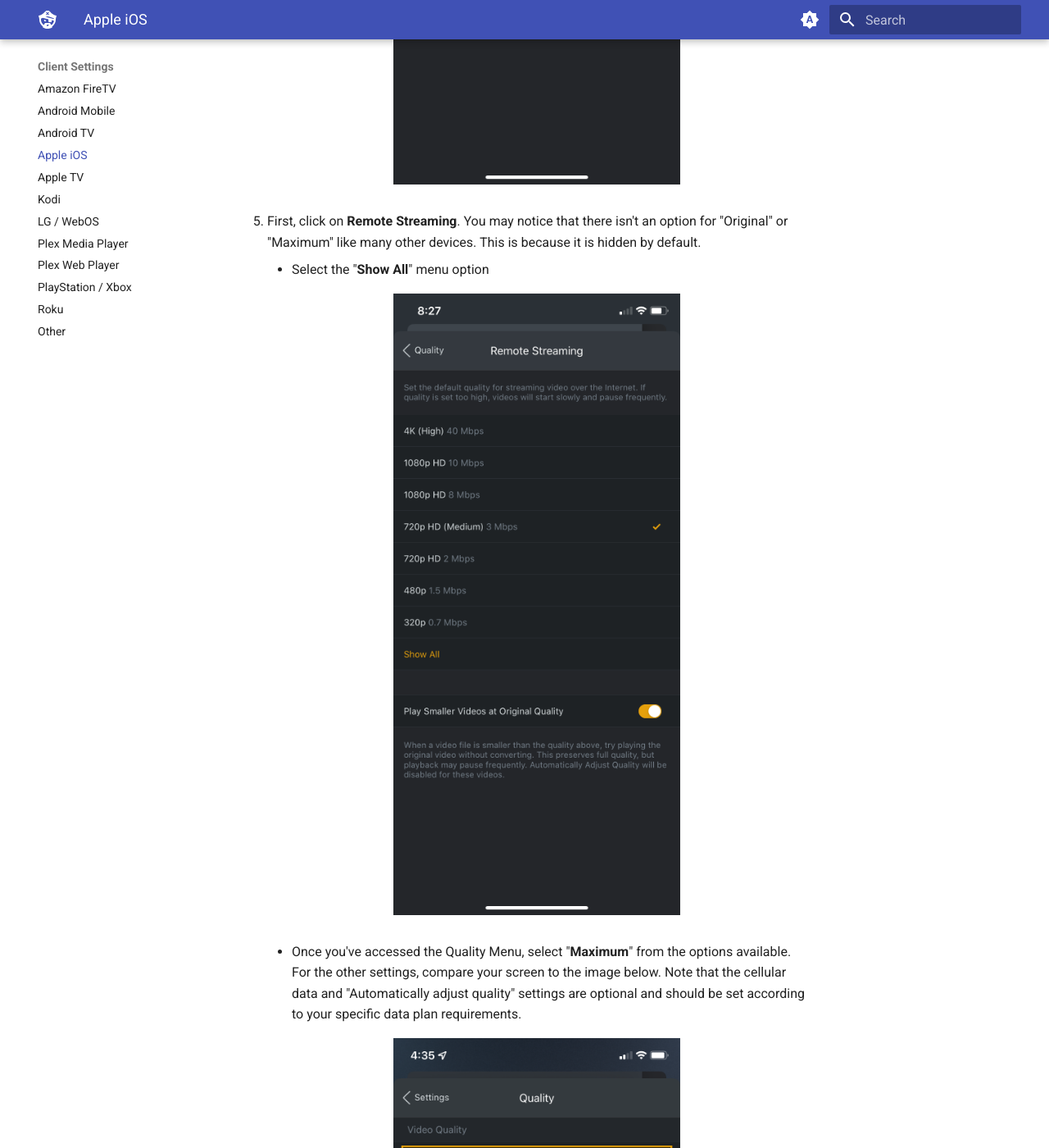
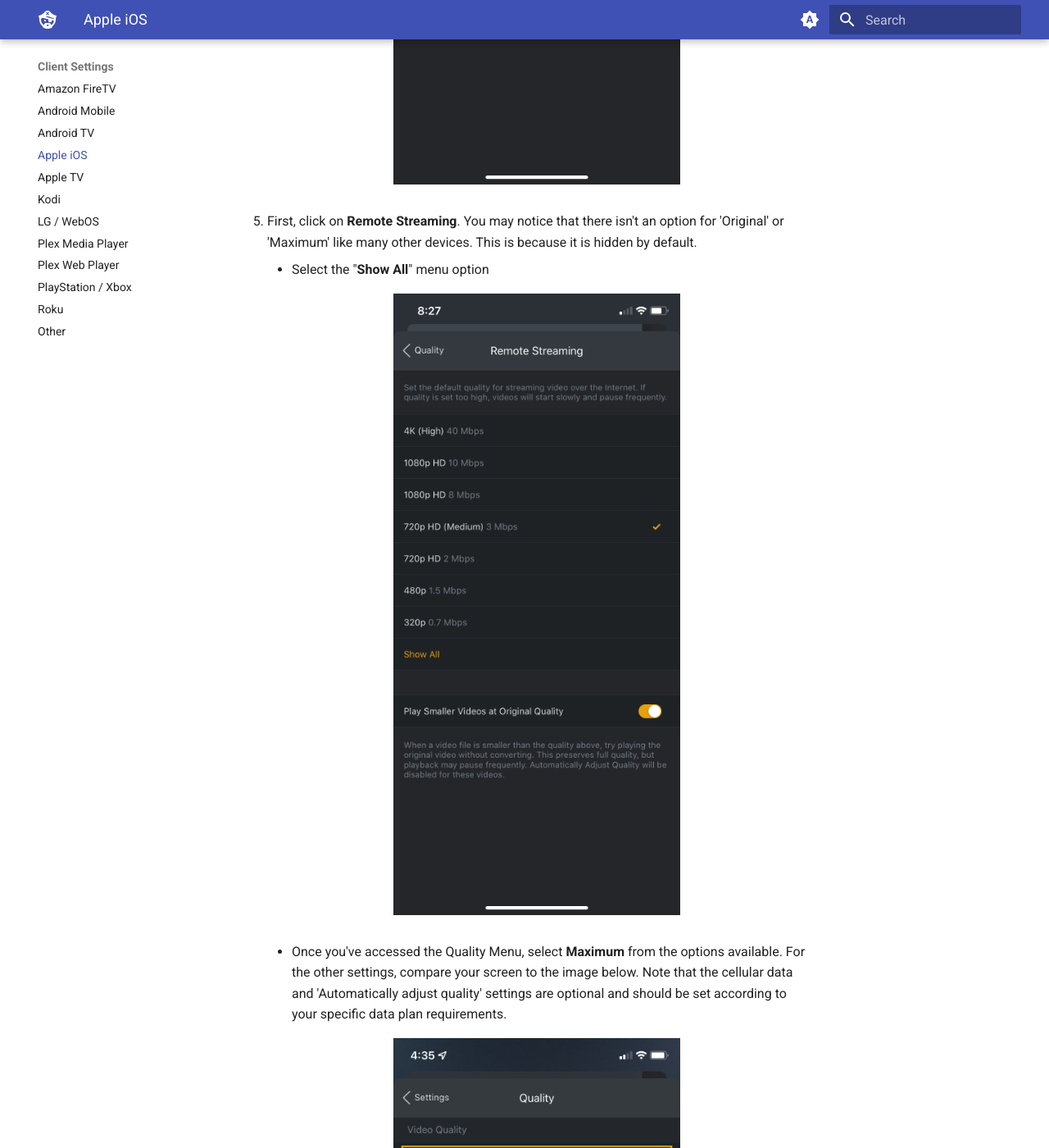
Before and after one commit to neomedia6989/docs-2, an MkDocs documentation site: the page built from docs/clients/ios.md, in a window 1280 px wide and 1400 px high, scrolled down 2811 px. Shown: the whole window at 82% size. Built offline with MkDocs 1.6.1 and Material for MkDocs 9.7.7, drawn with Linux system fonts in a browser that asks for light colours; some of the changed text lies outside the part shown.

Commit message:
Update ios.md

```diff
--- a/docs/clients/ios.md
+++ b/docs/clients/ios.md
@@ -2,7 +2,7 @@
 
 Follow the steps below in order to change the Plex video quality settings on Apple iOS devices (e.g. iPhones & iPads).
 
-1. To access the menu, tap on the button with three horizontal lines, also known as the "hamburger menu" ( :material-menu: ),  located at the top left corner of the home screen.
+1. To access the menu, tap on the button with three horizontal lines, also known as the 'hamburger menu' ( :material-menu: ),  located at the top left corner of the home screen.
 
     <figure markdown>
     ![(../media/clients-ios-1.png "Click on the 'hamburger menu'")](https://docs.blackbeard.media/media/clients-ios-1.png){ width=350 }
@@ -30,7 +30,7 @@
       <figcaption></figcaption>
     </figure>
 
-5. First, click on **Remote Streaming**. You may notice that there isn't an option for "Original" or "Maximum" like many other devices. This is because it is hidden by default.
+5. First, click on **Remote Streaming**. You may notice that there isn't an option for 'Original' or 'Maximum' like many other devices. This is because it is hidden by default.
 
     - Select the "**Show All**" menu option
 
@@ -39,7 +39,7 @@
         <figcaption></figcaption>
       </figure>
 
-    - Once you've accessed the Quality Menu, select "**Maximum**" from the options available. For the other settings, compare your screen to the image below. Note that the cellular data and "Automatically adjust quality" settings are optional and should be set according to your specific data plan requirements.
+    - Once you've accessed the Quality Menu, select **Maximum** from the options available. For the other settings, compare your screen to the image below. Note that the cellular data and 'Automatically adjust quality' settings are optional and should be set according to your specific data plan requirements.
 
       <figure markdown>
       ![(../media/clients-ios-7.png "Select 'Maximum'")](https://docs.blackbeard.media/media/clients-ios-7.png){ width=350 }
```
